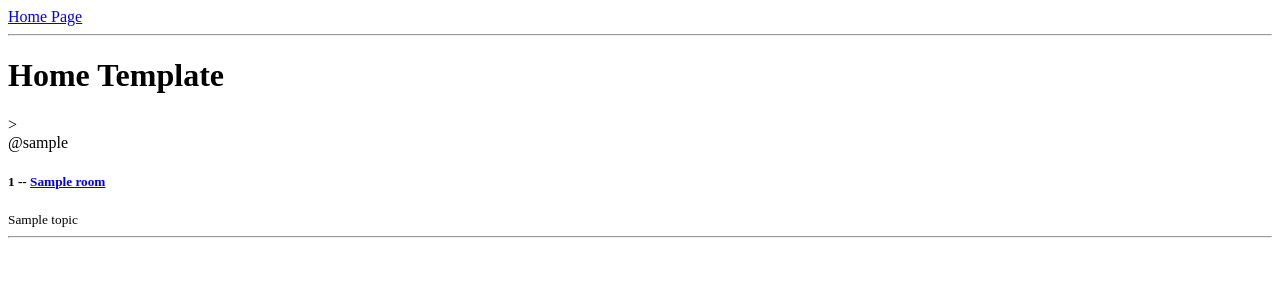
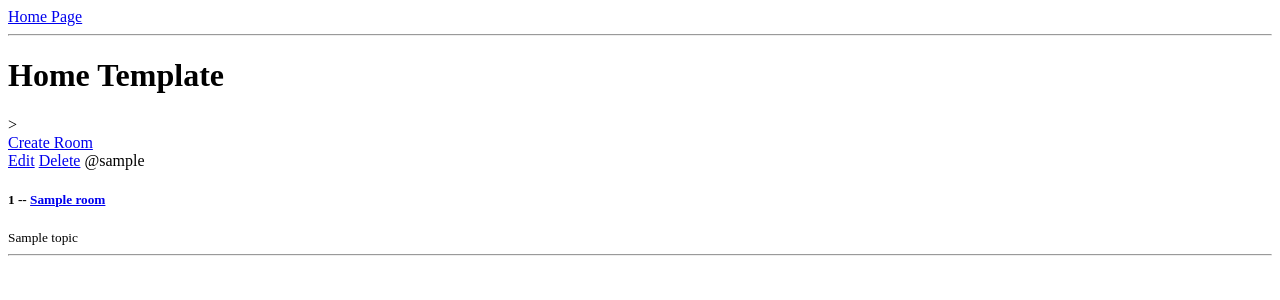
Before and after one commit to santiLatina/study, a Django app: page / in a window 1280 px wide. Shown: the top 300 px of the page. Run offline with Django 3.2, Linux system fonts and the light colour scheme; tables that the repository leaves empty hold one stand-in row (values such as "Sample post").

Commit message:
Added CRUD.

```diff
--- a/base/models.py
+++ b/base/models.py
@@ -11,6 +11,14 @@ class Room(models.Model):
     #participants =
     updated = models.DateTimeField(auto_now=True) #Take a snapshot everytime
     created = models.DateTimeField(auto_now_add=True) #This time once is created never changes
+
+
+    class Meta:
+        ''''
+        Order the list of rooms
+        De arriba a abajo por el -, sino se ordenaria desde abajo
+        '''
+        ordering = ['-updated', '-created']
 
     def __str__(self):
         """only returns room name"""
--- a/base/templates/base/home.html
+++ b/base/templates/base/home.html
@@ -4,8 +4,14 @@
 <h1> Home Template </h1>>
 <div>
     <div>
+
+        <a href="{% url 'create-room' %}"> Create Room </a>
+
         {% for room in rooms %}
         <div>
+            <a href="{% url 'update-room' room.id %}">Edit</a>
+            <a href="{% url 'delete-room' room.id %}">Delete</a>
+
             <span> @{{room.host.username}} </span>
             <h5> {{room.id}} -- <a href="{% url 'Room' room.id %}"> {{room.name}}</a></h5>
             <small> {{room.topic.name}}</small>
--- a/base/urls.py
+++ b/base/urls.py
@@ -4,4 +4,8 @@ from . import views
 urlpatterns = [
     path('', views.home, name="Home"),
     path('room/<str:pk>/', views.room, name="Room"),
+    path('create_room/', views.createRoom, name="create-room"),
+    path('update_room/<str:pk>/', views.updateRoom, name="update-room"),
+    path('delete_room/<str:pk>/', views.deleteRoom, name="delete-room"),
+
 ]
--- a/base/views.py
+++ b/base/views.py
@@ -1,5 +1,6 @@
-from django.shortcuts import render
+from django.shortcuts import render, redirect
 from .models import Room
+from .forms import  RoomForm
 # Create your views here.
 
 '''
@@ -20,3 +21,37 @@ def room(request, pk):
     room = Room.objects.get(id=pk)
     context = {'room': room}
     return render(request, 'base/rooms.html',context)
+
+def createRoom(request):
+    form = RoomForm()
+    if request.method == 'POST':
+        form = RoomForm(request.POST)
+        if form.is_valid():
+            form.save()
+            return redirect('Home')
+    context = {'form': form}
+    return render(request, 'base/room_form.html', context)
+
+
+def updateRoom(request,pk):
+    room = Room.objects.get(id=pk)
+    form = RoomForm(instance=room)
+
+    if request.method == 'POST':
+        form = RoomForm(request.POST, instance=room)
+        if form.is_valid():
+            form.save()
+            return redirect('Home')
+
+    context = {'form': form}
+    return render(request, 'base/room_form.html', context)
+
+
+def deleteRoom(request,pk):
+    room = Room.objects.get(id=pk)
+
+    if request.method == 'POST':
+        room.delete()
+        return redirect('Home')
+    context = {'obj': room}
+    return render(request, 'base/delete.html', context)
```
Also changed, not shown: base/forms.py (added, +7 -0 lines), base/templates/base/delete.html (added, +12 -0 lines), base/templates/base/room_form.html (added, +14 -0 lines).
